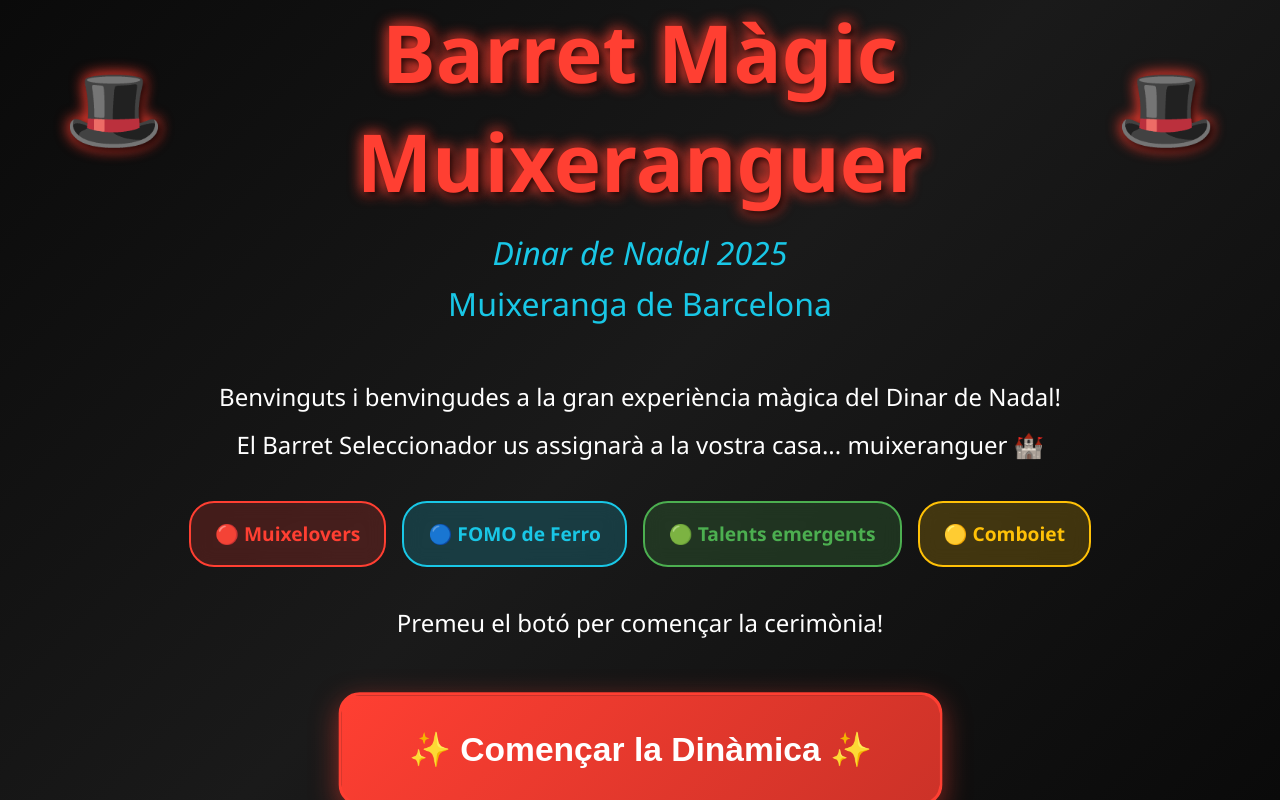
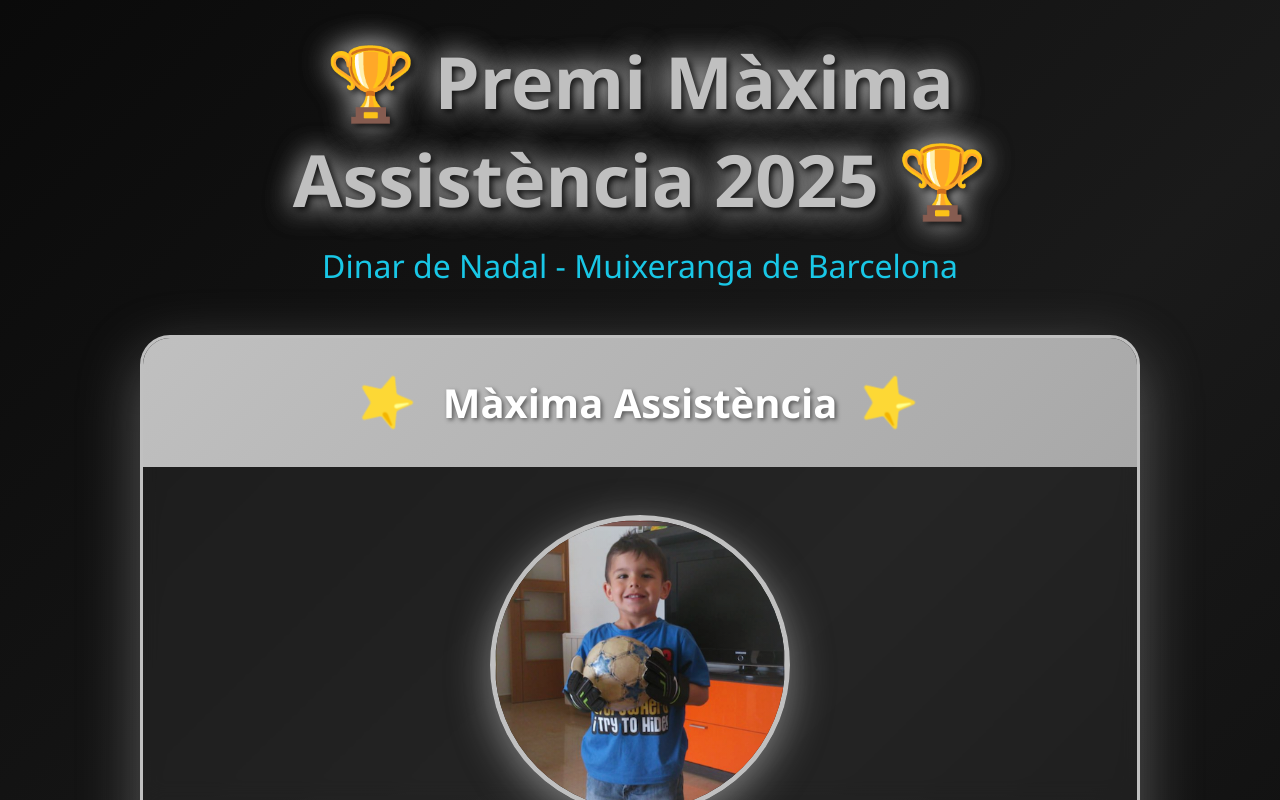
Before and after one commit to adrianabreu/MuixeDinarNadal2025, an Angular app in the folder barret-magic/: page /assistencia in a window 1280 px wide. Before the commit this address led to /. Built offline with nearby package versions, Linux system fonts and the light colour scheme.

Commit message:
Afegit pagina de assistencia i actualitzats excel

```diff
--- a/barret-magic/src/app/app.css
+++ b/barret-magic/src/app/app.css
@@ -640,6 +640,18 @@
   box-shadow: 0 8px 20px rgba(255, 215, 0, 0.7);
 }
 
+.results-button.silver {
+  background: linear-gradient(135deg, #C0C0C0 0%, #A8A8A8 100%);
+  border-color: #C0C0C0;
+  color: #1a1a1a;
+}
+
+.results-button.silver:hover {
+  background: linear-gradient(135deg, #E0E0E0 0%, #C0C0C0 100%);
+  border-color: #E0E0E0;
+  box-shadow: 0 8px 20px rgba(192, 192, 192, 0.7);
+}
+
 .results-button.search-button {
   background: linear-gradient(135deg, #667eea 0%, #764ba2 100%);
   border-color: #667eea;
--- a/barret-magic/src/app/app.routes.ts
+++ b/barret-magic/src/app/app.routes.ts
@@ -1,11 +1,13 @@
 import { Routes } from '@angular/router';
 import { GameComponent } from './game.component';
 import { PersonatgeComponent } from './personatge.component';
+import { AssistenciaComponent } from './assistencia.component';
 import { BuscadorComponent } from './buscador.component';
 
 export const routes: Routes = [
   { path: '', component: GameComponent },
   { path: 'personatge', component: PersonatgeComponent },
+  { path: 'assistencia', component: AssistenciaComponent },
   { path: 'buscador', component: BuscadorComponent },
   { path: '**', redirectTo: '' }
 ];
--- /dev/null
+++ b/barret-magic/src/app/assistencia.component.css
@@ -0,0 +1,299 @@
+.personatge-container {
+  min-height: 100vh;
+  background: linear-gradient(135deg, #0a0a0a 0%, #1a1a1a 50%, #0a0a0a 100%);
+  padding: 2rem;
+  display: flex;
+  align-items: flex-start;
+  justify-content: center;
+  overflow-y: auto;
+  overflow-x: hidden;
+  position: relative;
+}
+
+.personatge-content {
+  text-align: center;
+  max-width: 1000px;
+  width: 100%;
+  animation: fadeIn 1s ease-in;
+}
+
+@keyframes fadeIn {
+  from { opacity: 0; transform: translateY(20px); }
+  to { opacity: 1; transform: translateY(0); }
+}
+
+.trophy-header {
+  margin-bottom: 3rem;
+}
+
+.personatge-title {
+  font-size: 4.5rem;
+  font-weight: bold;
+  color: #C0C0C0;
+  margin: 0 0 1rem 0;
+  text-shadow: 3px 3px 6px rgba(0, 0, 0, 0.8), 0 0 30px #C0C0C0;
+  animation: glow 2s ease-in-out infinite alternate;
+  user-select: none;
+  cursor: default;
+}
+
+@keyframes glow {
+  from {
+    text-shadow: 3px 3px 6px rgba(0, 0, 0, 0.8), 0 0 20px #C0C0C0;
+  }
+  to {
+    text-shadow: 3px 3px 6px rgba(0, 0, 0, 0.8), 0 0 40px #C0C0C0, 0 0 60px #C0C0C0;
+  }
+}
+
+.personatge-subtitle {
+  font-size: 2rem;
+  color: #19C7E6;
+  margin: 0;
+  user-select: none;
+  cursor: default;
+}
+
+.award-card {
+  background: rgba(255, 255, 255, 0.05);
+  border: 3px solid #C0C0C0;
+  border-radius: 30px;
+  overflow: hidden;
+  backdrop-filter: blur(10px);
+  box-shadow: 0 20px 60px rgba(192, 192, 192, 0.4);
+  animation: slideUp 0.8s ease-out;
+  margin-bottom: 3rem;
+}
+
+@keyframes slideUp {
+  from { opacity: 0; transform: translateY(50px); }
+  to { opacity: 1; transform: translateY(0); }
+}
+
+.award-header {
+  background: linear-gradient(135deg, #C0C0C0 0%, #A8A8A8 100%);
+  padding: 2rem;
+  display: flex;
+  align-items: center;
+  justify-content: center;
+  gap: 1.5rem;
+}
+
+.star-decoration {
+  font-size: 3rem;
+  animation: rotate 4s linear infinite;
+}
+
+@keyframes rotate {
+  from { transform: rotate(0deg); }
+  to { transform: rotate(360deg); }
+}
+
+.award-category {
+  margin: 0;
+  font-size: 2.5rem;
+  color: white;
+  text-shadow: 2px 2px 4px rgba(0, 0, 0, 0.5);
+  font-weight: bold;
+}
+
+.winner-section {
+  padding: 3rem 2rem;
+  display: flex;
+  flex-direction: column;
+  align-items: center;
+  gap: 2rem;
+}
+
+.photo-frame {
+  position: relative;
+  width: 300px;
+  height: 300px;
+  border-radius: 50%;
+  overflow: hidden;
+  border: 5px solid #C0C0C0;
+  box-shadow: 0 10px 40px rgba(192, 192, 192, 0.6);
+  animation: photoAppear 1s ease-out 0.3s backwards;
+}
+
+@keyframes photoAppear {
+  from {
+    opacity: 0;
+    transform: scale(0.5) rotate(-10deg);
+  }
+  to {
+    opacity: 1;
+    transform: scale(1) rotate(0deg);
+  }
+}
+
+.winner-photo {
+  width: 100%;
+  height: 100%;
+  object-fit: cover;
+  transition: transform 0.5s ease;
+}
+
+.photo-frame:hover .winner-photo {
+  transform: scale(1.1);
+}
+
+.photo-glow {
+  position: absolute;
+  top: 0;
+  left: 0;
+  right: 0;
+  bottom: 0;
+  background: radial-gradient(circle at center, transparent 0%, rgba(192, 192, 192, 0.2) 100%);
+  pointer-events: none;
+}
+
+.winner-info {
+  max-width: 600px;
+  animation: textAppear 1s ease-out 0.5s backwards;
+}
+
+@keyframes textAppear {
+  from {
+    opacity: 0;
+    transform: translateY(20px);
+  }
+  to {
+    opacity: 1;
+    transform: translateY(0);
+  }
+}
+
+.winner-name {
+  font-size: 3.5rem;
+  font-weight: bold;
+  color: #C0C0C0;
+  margin: 0 0 1rem 0;
+  text-shadow: 2px 2px 4px rgba(0, 0, 0, 0.5);
+}
+
+.winner-description {
+  font-size: 1.5rem;
+  color: #e0e0e0;
+  line-height: 1.8;
+  margin: 0;
+  padding: 0 1rem;
+  font-style: italic;
+}
+
+.confetti-decoration {
+  padding: 2rem;
+  display: flex;
+  justify-content: center;
+  gap: 2rem;
+  background: rgba(0, 0, 0, 0.2);
+}
+
+.confetti {
+  font-size: 2.5rem;
+  display: inline-block;
+  animation: bounce 2s ease-in-out infinite;
+}
+
+.confetti:nth-child(1) { animation-delay: 0s; }
+.confetti:nth-child(2) { animation-delay: 0.2s; }
+.confetti:nth-child(3) { animation-delay: 0.4s; }
+.confetti:nth-child(4) { animation-delay: 0.6s; }
+.confetti:nth-child(5) { animation-delay: 0.8s; }
+.confetti:nth-child(6) { animation-delay: 1s; }
+.confetti:nth-child(7) { animation-delay: 1.2s; }
+
+@keyframes bounce {
+  0%, 100% { transform: translateY(0) scale(1); }
+  50% { transform: translateY(-20px) scale(1.2); }
+}
+
+.action-buttons {
+  display: flex;
+  justify-content: center;
+  gap: 2rem;
+  flex-wrap: wrap;
+}
+
+.back-button {
+  font-size: 1.8rem;
+  font-weight: bold;
+  padding: 1.5rem 3rem;
+  border: 3px solid #FF3F32;
+  border-radius: 15px;
+  background: linear-gradient(135deg, #FF3F32 0%, #cc3228 100%);
+  color: white;
+  cursor: pointer;
+  transition: all 0.3s ease;
+  box-shadow: 0 8px 25px rgba(255, 63, 50, 0.5);
+}
+
+.back-button:hover {
+  transform: translateY(-5px);
+  box-shadow: 0 12px 35px rgba(255, 63, 50, 0.7);
+  background: linear-gradient(135deg, #ff5542 0%, #FF3F32 100%);
+  border-color: #ff5542;
+}
+
+.back-button.secondary {
+  background: linear-gradient(135deg, #C0C0C0 0%, #A8A8A8 100%);
+  border-color: #C0C0C0;
+  color: #1a1a1a;
+}
+
+.back-button.secondary:hover {
+  background: linear-gradient(135deg, #E0E0E0 0%, #C0C0C0 100%);
+  border-color: #E0E0E0;
+  box-shadow: 0 12px 35px rgba(192, 192, 192, 0.7);
+}
+
+/* Responsive */
+@media (max-width: 768px) {
+  .personatge-title {
+    font-size: 2.5rem;
+  }
+
+  .personatge-subtitle {
+    font-size: 1.3rem;
+  }
+
+  .award-category {
+    font-size: 1.8rem;
+  }
+
+  .star-decoration {
+    font-size: 2rem;
+  }
+
+  .photo-frame {
+    width: 250px;
+    height: 250px;
+  }
+
+  .winner-name {
+    font-size: 2.5rem;
+  }
+
+  .winner-description {
+    font-size: 1.2rem;
+    padding: 0 0.5rem;
+  }
+
+  .confetti {
+    font-size: 2rem;
+  }
+
+  .confetti-decoration {
+    gap: 1rem;
+  }
+
+  .action-buttons {
+    flex-direction: column;
+  }
+
+  .back-button {
+    font-size: 1.5rem;
+    padding: 1.2rem 2.5rem;
+    width: 100%;
+  }
+}
--- /dev/null
+++ b/barret-magic/src/app/assistencia.component.html
@@ -0,0 +1,52 @@
+<div class="personatge-container">
+  <div class="personatge-content">
+    <div class="trophy-header">
+      <h1 class="personatge-title">🏆 Premi Màxima Assistència 2025 🏆</h1>
+      <p class="personatge-subtitle">Dinar de Nadal - Muixeranga de Barcelona</p>
+    </div>
+
+    <div class="award-card">
+      <div class="award-header">
+        <div class="star-decoration">⭐</div>
+        <h2 class="award-category">Màxima Assistència</h2>
+        <div class="star-decoration">⭐</div>
+      </div>
+
+      <div class="winner-section">
+        <div class="photo-frame">
+          <img
+            src="assets/joan.png"
+            alt="Joan - Màxima Assistència"
+            class="winner-photo">
+          <div class="photo-glow"></div>
+        </div>
+
+        <div class="winner-info">
+          <h3 class="winner-name">Joan</h3>
+          <p class="winner-description">
+            Joan s'ha guanyat el premi a la màxima assistència de la colla! Amb 9 actuacions i una impressionant assistència de 36 de 43 assajos, ha demostrat el seu compromís i dedicació a la Muixeranga de Barcelona durant tot l'any. La seva presència constant és un exemple per a tota la colla! 💪
+          </p>
+        </div>
+      </div>
+
+      <div class="confetti-decoration">
+        <span class="confetti">🎉</span>
+        <span class="confetti">✨</span>
+        <span class="confetti">🎊</span>
+        <span class="confetti">⭐</span>
+        <span class="confetti">🎉</span>
+        <span class="confetti">✨</span>
+        <span class="confetti">🎊</span>
+      </div>
+    </div>
+
+    <div class="action-buttons">
+      <button class="back-button secondary" (click)="goToResults()">
+        🏆 Tornar als Resultats
+      </button>
+      <button class="back-button" (click)="goBack()">
+        🏠 Tornar a l'Inici
+      </button>
+    </div>
+  </div>
+</div>
--- /dev/null
+++ b/barret-magic/src/app/assistencia.component.ts
@@ -0,0 +1,32 @@
+import { Component, OnInit, OnDestroy } from '@angular/core';
+import { CommonModule } from '@angular/common';
+import { Router } from '@angular/router';
+
+@Component({
+  selector: 'app-assistencia',
+  standalone: true,
+  imports: [CommonModule],
+  templateUrl: './assistencia.component.html',
+  styleUrls: ['./assistencia.component.css']
+})
+export class AssistenciaComponent implements OnInit, OnDestroy {
+  constructor(private router: Router) {}
+
+  ngOnInit(): void {
+    // Allow scrolling on body when assistencia component is active
+    document.body.classList.add('personatge-active');
+  }
+
+  ngOnDestroy(): void {
+    // Remove the class when component is destroyed
+    document.body.classList.remove('personatge-active');
+  }
+
+  goBack(): void {
+    this.router.navigate(['/']);
+  }
+
+  goToResults(): void {
+    this.router.navigate(['/'], { queryParams: { screen: 'results' } });
+  }
+}
--- a/barret-magic/src/app/game.component.html
+++ b/barret-magic/src/app/game.component.html
@@ -135,24 +135,18 @@
       </div>
 
       <div class="results-footer">
-        <div class="results-info">
-          <p class="results-subtitle">Distribució per Cases</p>
-          <p class="results-hint" *ngIf="!hasSelectedMember()">
-            💡 Fes clic en un membre per destacar-lo
-          </p>
-          <p class="results-hint selected" *ngIf="hasSelectedMember()">
-            ✨ Fes clic de nou per mostrar tots els membres
-          </p>
-        </div>
         <div class="results-actions">
           <button class="results-button" (click)="reset(); goToScreen('game')">
-            🔄 Tornar al Començament
+            🔄
           </button>
           <button class="results-button primary" (click)="goToScreen('intro')">
-            🏠 Tornar a l'Inici
+            🏠
           </button>
           <button class="results-button special" (click)="goToPersonatge()">
             ⭐
+          </button>
+          <button class="results-button silver" (click)="goToAssistencia()">
+            📅
           </button>
           <button class="results-button search-button" (click)="goToBuscador()" title="Buscador de persones">
             🔍
--- a/barret-magic/src/app/game.component.ts
+++ b/barret-magic/src/app/game.component.ts
@@ -256,6 +256,13 @@ export class GameComponent implements OnInit {
   }
 
   /**
+   * Navega a la pàgina del premi d'assistència
+   */
+  goToAssistencia(): void {
+    this.router.navigate(['/assistencia']);
+  }
+
+  /**
    * Navega directament a un grup específic
    */
   goToGroup(index: number): void {
```
Also changed, not shown: barret-magic/src/assets/joan.png (added).
